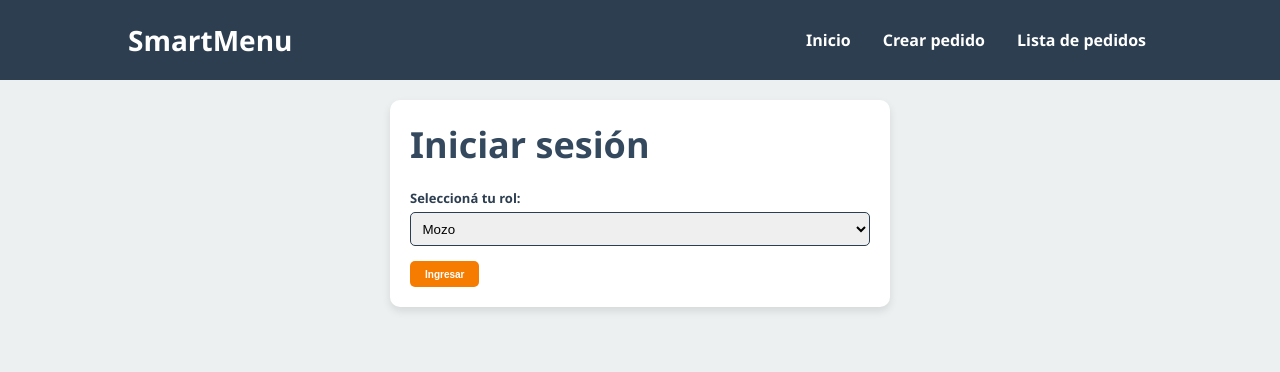
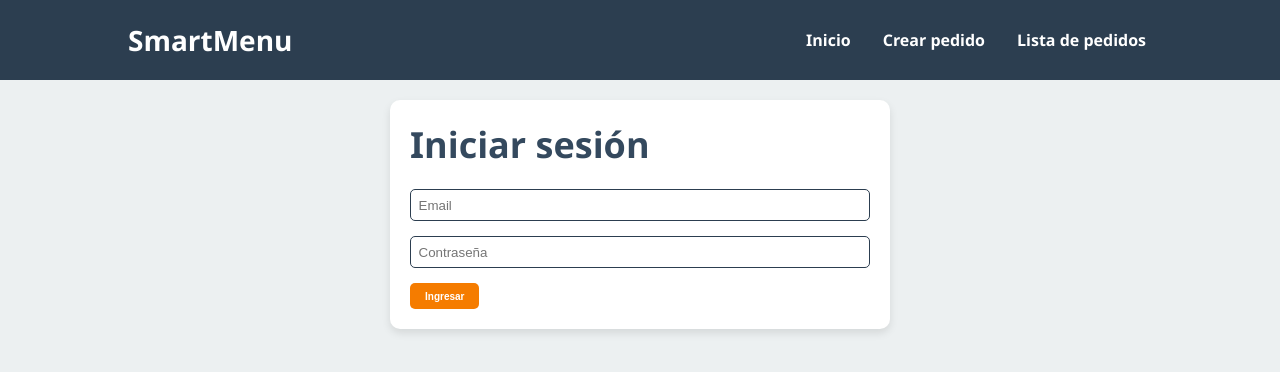
Before and after one commit to GGabi40/smartMenu, a React (Vite) app in the folder frontend/: page /login in a window 1280 px wide. Shown: the top 372 px of the page. Built offline with nearby package versions, Linux system fonts and the light colour scheme.

Commit message:
add login auth - frontend

```diff
--- a/frontend/src/App.jsx
+++ b/frontend/src/App.jsx
@@ -1,30 +1,33 @@
-import './styles/app.scss';
+import "./styles/app.scss";
 
-import { Routes, Route, BrowserRouter } from 'react-router-dom';
-import NavBar from './components/NavBar';
-import Home from './pages/Home';
-import Orders from './pages/Orders';
-import NotFound from './pages/NotFound';
-import EditOrder from './pages/EditOrder';
-import NewOrder from './pages/NewOrder';
-import Login from './pages/Login';
+import { Routes, Route, BrowserRouter } from "react-router-dom";
+import NavBar from "./components/NavBar";
+import Home from "./pages/Home";
+import Orders from "./pages/Orders";
+import NotFound from "./pages/NotFound";
+import EditOrder from "./pages/EditOrder";
+import NewOrder from "./pages/NewOrder";
+import Login from "./pages/Login";
+import AuthProvider from "./context/AuthContext";
 
 function App() {
   return (
     <>
-      <BrowserRouter>
-        <NavBar />
-        <Routes>
-          <Route path='/login' element={<Login />} />
-          <Route path='/' element={<Home />} />
-          <Route path='/orders' element={<Orders />} />
-          <Route path='/orders/:id/edit' element={<EditOrder />} />
-          <Route path='/new-order' element={<NewOrder />} />
-          <Route path='*' element={<NotFound />} />
-        </Routes>
-      </BrowserRouter>
+      <AuthProvider>
+        <BrowserRouter>
+          <NavBar />
+          <Routes>
+            <Route path="/login" element={<Login />} />
+            <Route path="/" element={<Home />} />
+            <Route path="/orders" element={<Orders />} />
+            <Route path="/orders/:id/edit" element={<EditOrder />} />
+            <Route path="/new-order" element={<NewOrder />} />
+            <Route path="*" element={<NotFound />} />
+          </Routes>
+        </BrowserRouter>
+      </AuthProvider>
     </>
-  )
+  );
 }
 
-export default App
+export default App;
--- a/frontend/src/pages/Login.jsx
+++ b/frontend/src/pages/Login.jsx
@@ -1,37 +1,70 @@
-import '../styles/app.scss';
-import React, { useContext, useState } from 'react';
-import { useNavigate } from 'react-router-dom';
-import { AuthContext } from '../context/AuthContext';
+import "../styles/app.scss";
+import React, { useContext, useState, useRef } from "react";
+import axios from "axios";
+import { useNavigate } from "react-router-dom";
+import { AuthContext } from "../context/AuthContext";
 
 const Login = () => {
-    const [selectedRol, setSelectedRol] = useState('mozo');
+  const [error, setError] = useState("");
+  const [form, setForm] = useState({
+    email: "",
+    password: "",
+  });
+
   const { login } = useContext(AuthContext);
   const navigate = useNavigate();
 
-    const handleSubmit = (e) => {
+  const handleChange = (e) => {
+    setForm({ ...form, [e.target.name]: e.target.value });
+  };
+
+  const handleSubmit = async (e) => {
     e.preventDefault();
 
-        login(selectedRol);
-        navigate('/orders');
+    try {
+      const res = await axios.post(
+        "http://localhost:3000/api/users/login", form);
+
+      login(res.data.user.rol);
+
+      navigate("/orders");
+    } catch (error) {
+      if (error.response) {
+        setError(error.response.data.message);
+      } else {
+        setError("Error al conectar con el servidor.");
       }
+    }
+  };
 
   return (
-    <div className='form-container container'>
+    <div className="form-container container">
       <h2>Iniciar sesión</h2>
       <form onSubmit={handleSubmit}>
-            <label>Seleccioná tu rol:</label>
-            <select
-                value={selectedRol}
-                onChange={(e) => setSelectedRol(e.target.value)}
-            >
-                <option value="mozo">Mozo</option>
-                <option value="cocina">Cocina</option>
-            </select>
+        <input
+          type="email"
+          name="email"
+          placeholder="Email"
+          value={form.email}
+          onChange={handleChange}
+          style={{ borderColor: error && error.includes('Usuario') ? 'red' : '' }}
+          required
+        />
+        <input
+          type="password"
+          name="password"
+          placeholder="Contraseña"
+          value={form.password}
+          onChange={handleChange}
+          style={{ borderColor: error && error.includes('Contraseña') ? 'red' : '' }}
+          required
+        />
 
         <button type="submit">Ingresar</button>
       </form>
+      {error && <p className="error">{error}</p>}
     </div>
-  )
-}
+  );
+};
 
-export default Login
+export default Login;
```
Also changed, not shown: 2 other files (tests, documents, lock files or other folders). Lines whose indentation alone changed are shown as unchanged.
